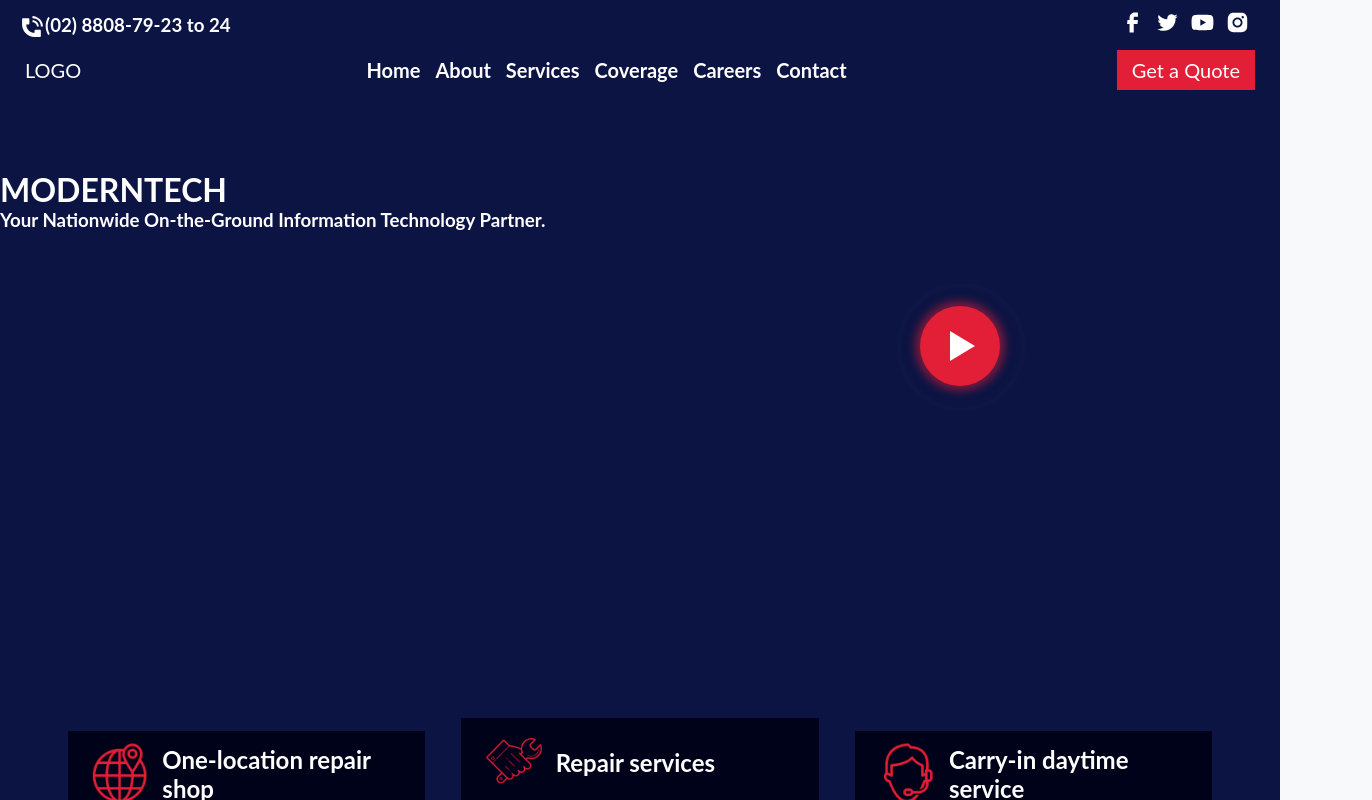
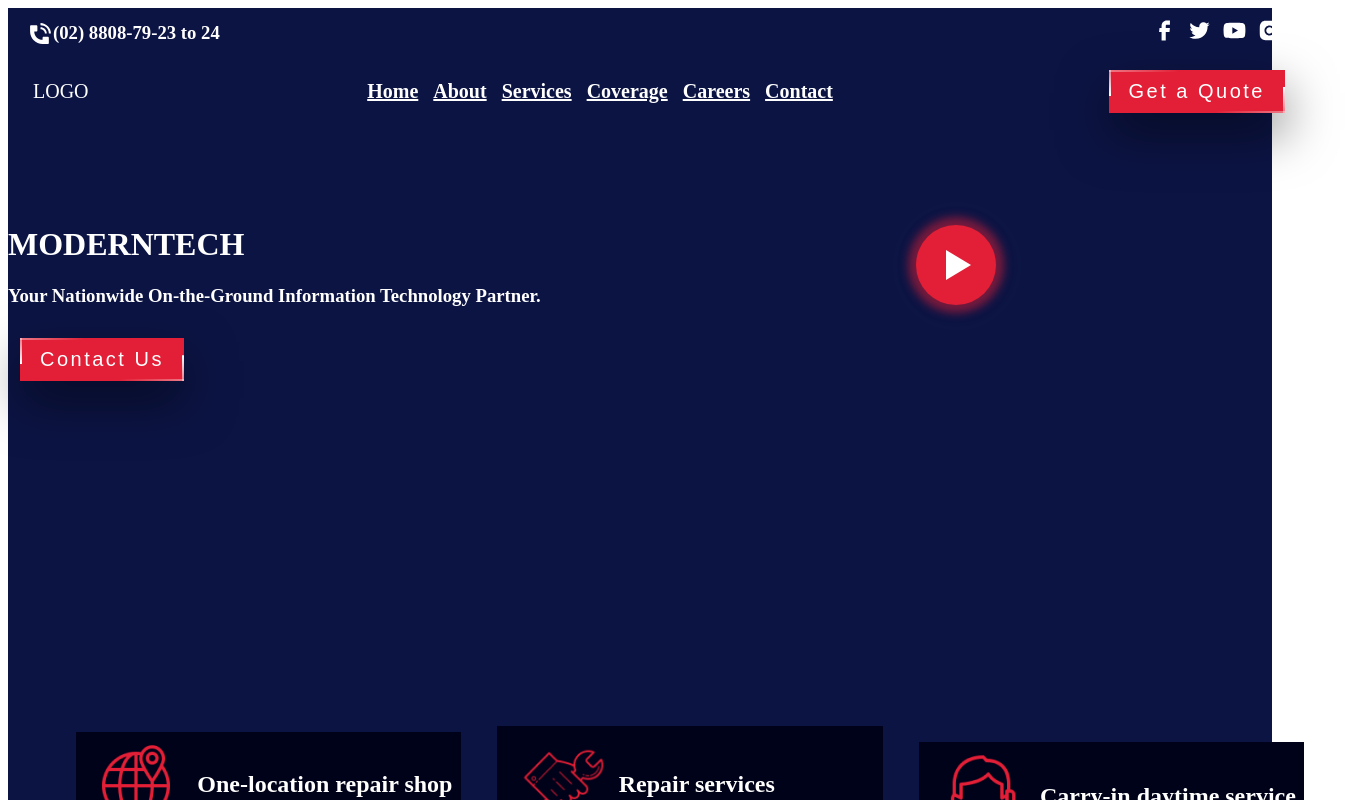
Before and after one commit to colesitecode/nextjs-web, a Next.js app: page /Hero in a window 1280 px wide. Shown: the top 800 px of the page, 1372 px wide, since content can reach past the window. Built offline with nearby package versions, Linux system fonts and the light colour scheme.

Commit message:
style animation

```diff
--- a/components/NavBar.js
+++ b/components/NavBar.js
@@ -1,5 +1,6 @@
 import styled from "styled-components"
 import Link from 'next/link'
+import { Button, Span1, Span2, Span3, Span4 } from '../styles/GlobalStyle'
 
 const Nav = styled.div`
     width: 100%;
@@ -28,13 +29,6 @@ const NavLink = styled.h3`
     }
 `
 const TopHeadBTN = styled.div``
-
-const Button = styled.div`
-    font-size: 20px;
-    background-color: #e21f36;
-    padding: 8px 15px 8px 15px;
-    color: #ffffff;
-`
 
 function NavBar() {
     return (
@@ -68,7 +62,13 @@ function NavBar() {
             </NavMenu>
 
             <TopHeadBTN>
-                <Button>Get a Quote</Button>
+                <Button>
+                  Get a Quote
+                  <Span1/>
+                  <Span2/>
+                  <Span3/>
+                  <Span4/>
+                </Button>
             </TopHeadBTN>
         </Nav>
     )
--- a/pages/Hero.js
+++ b/pages/Hero.js
@@ -6,7 +6,7 @@ import TopHeader from '../components/TopHeader'
 import NavBar from '../components/NavBar'
 import Hero_Content from '../pages/Hero_Content'
 import { PlayBtn_Animation } from '../styles/keyframes';
-import Button from '../styles/GlobalStyle'
+import { Button, Span1, Span2, Span3, Span4 } from '../styles/GlobalStyle'
 
 const Hero = styled.div`
   /* background-image: url('${hero_background}');
@@ -52,16 +52,15 @@ const PlayBtn = styled.div`
 `
 
 const Circle = styled.div`
+  width: 80px;
   height: 80px;
-  width: 80px;
   background-color: #e21f36;
   border-radius: 50%;
-  position: absolute;
-  top: 30%;
-  left: 50%;
-  transform: translate(-50%, -30%);
+  position: relative;
   display: block;
-  box-shadow: 0px 0px 9px 5px rgba(226, 31, 54, 0.5);
+  margin: 100px auto;
+  box-shadow: 0px 0px 9px 8px rgba(226, 31, 54, 0.5 );
+  transition: background-color .4s ease-out 100ms;
   &::after{
   content: "";
   position: absolute;
@@ -110,6 +109,7 @@ const Circle = styled.div`
   }
 `
 
+
 export default function Home() {
   return (
     <>
@@ -130,7 +130,13 @@ export default function Home() {
             <Hero_Title>
                 <Heading>MODERNTECH</Heading>
                 <SubHeading>Your Nationwide On-the-Ground Information Technology  Partner.</SubHeading>
-              <Button>Contact Us</Button>
+                <Button>
+                  Contact Us
+                  <Span1/>
+                  <Span2/>
+                  <Span3/>
+                  <Span4/>
+                </Button>
             </Hero_Title>
           </Col>
 
--- a/pages/Hero_Content.js
+++ b/pages/Hero_Content.js
@@ -33,7 +33,6 @@ const Hero_Title = styled.div`
 const Icon = styled.div`
     padding: 10px;
     width: 25%;
-    color: #ffffff;
 `
 
 const Title = styled.h3`
--- a/styles/GlobalStyle.js
+++ b/styles/GlobalStyle.js
@@ -38,7 +38,7 @@ export const Container = styled.div`
 }
 `
 
-const Button = styled.button`
+export const Button = styled.button`
   background: #e21f36;
   transition: background-color .4s ease-out 100ms;
   padding: 10px 20px;
@@ -51,17 +51,18 @@ const Button = styled.button`
   font-size: 20px;
   letter-spacing: 2.5px;
   text-align: center;
-  text-transform: uppercase;
+  /* text-transform: uppercase; */
   text-decoration: none;
   -webkit-box-shadow: 0 20px 50px rgba(0, 0, 0, 0.5);
   box-shadow: 0 20px 50px rgba(0, 0, 0, 0.5);
   cursor: pointer;
+  border: none;
   &:hover{
     background-color: #fd7e14;
   }
 `
 
-const Span1 = styled.div`
+export const Span1 = styled.div`
 position: absolute;
   top: 0px;
   left: 0px;
@@ -94,7 +95,7 @@ position: absolute;
 }
 `
 
-const Span2 = styled.div`
+export const Span2 = styled.div`
 position: absolute;
   top: 0px;
   right: 0px;
@@ -127,7 +128,7 @@ position: absolute;
 }
 `
 
-const Span3 = styled.div`
+export const Span3 = styled.div`
 position: absolute;
   bottom: 0px;
   left: 0px;
@@ -160,7 +161,7 @@ position: absolute;
 }
 `
 
-const Span4 = styled.div`
+export const Span4 = styled.div`
 position: absolute;
   top: 0px;
   left: 0px;
```
Also changed, not shown: pages/about.js (+128 -25 lines).
